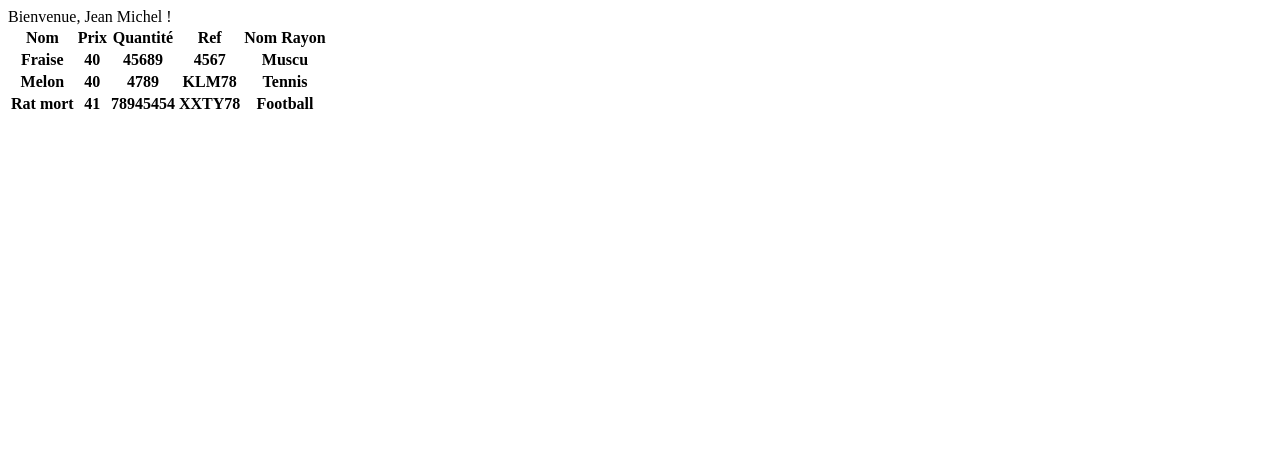
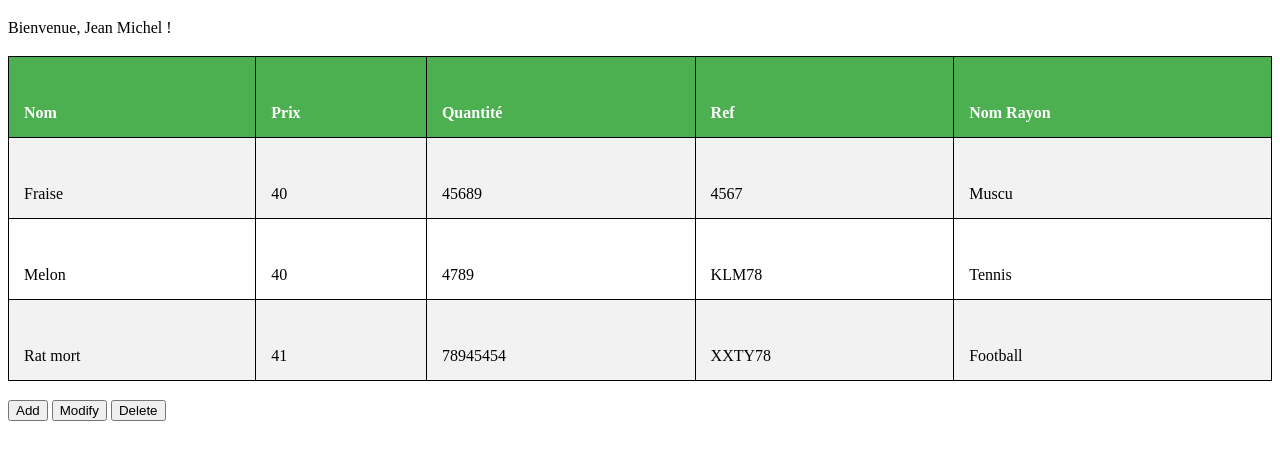
Before and after one commit to RomainHerault/Conduite-de-tests, a Django app: page /StoreManager/rayon in a window 1280 px wide. Shown: the top 460 px of the page. Run offline with Django 3.2, Linux system fonts and the light colour scheme; lists and menus that the app fills with data are empty.

Commit message:
main view updated

```diff
--- a/StoreManager/templates/StoreManager/base.html
+++ b/StoreManager/templates/StoreManager/base.html
@@ -1,15 +1,15 @@
+{% load static %}
 <!DOCTYPE html>
 <html lang="fr">
 <head>
-
-    <!--<link href="/media/css/style.css" rel="stylesheet"/>-->
-
     <title>{% block title %}Store Manager{% endblock %}</title>
+    <link rel="stylesheet" href="{%static 'StoreManager/css/base.css'%}" type="text/css">
 </head>
 <body>
 <header>{% block header %}Bienvenue, {{username}} !{% endblock %}</header>
 <section id="content">
     {% block content %}
+    <div style="overflow-x:auto;">
     <table>
         <tr>
             {% for h in header %}
@@ -19,12 +19,18 @@
         {% for d in data %}
         <tr>
             {% for entry in d %}
-            <th> {{ entry }}</th>
+            <td> {{ entry }}</td>
             {% endfor %}
         </tr>
         {% endfor %}
     </table>
+        </div>
     {% endblock %}
+</section>
+<section id="button">
+    <button id='buttonadd'> Add</button>
+    <button id='buttonmodify'> Modify</button>
+    <button id='buttondelete'> Delete</button>
 </section>
 </body>
 </html>
--- a/mysite/settings.py
+++ b/mysite/settings.py
@@ -113,3 +113,5 @@ USE_TZ = True
 # https://docs.djangoproject.com/en/3.0/howto/static-files/
 
 STATIC_URL = '/static/'
+
+STATICFILES_DIRS = (os.path.join(BASE_DIR,"static"),)
--- /dev/null
+++ b/static/StoreManager/css/base.css
@@ -0,0 +1,40 @@
+header {
+    margin-top: 0.5cm;
+    margin-bottom: 0.5cm;
+}
+
+table,tr,td,th {
+  border: 1px solid black;
+  border-collapse: collapse;
+}
+
+th, tr, td {
+  padding: 15px;
+}
+
+th {
+  text-align: left;
+  vertical-align: bottom;
+  height: 50px;
+  background-color: #4CAF50;
+  color: white;
+
+}
+
+table {
+  border-spacing: 5px;
+  width: 100%;
+}
+
+td {
+  height: 50px;
+  text-align: left;
+  vertical-align: bottom;
+}
+
+tr:hover {background-color: #f5f5f5;}
+tr:nth-child(even) {background-color: #f2f2f2;}
+
+#button {
+  margin-top: 0.5cm;
+}
```
